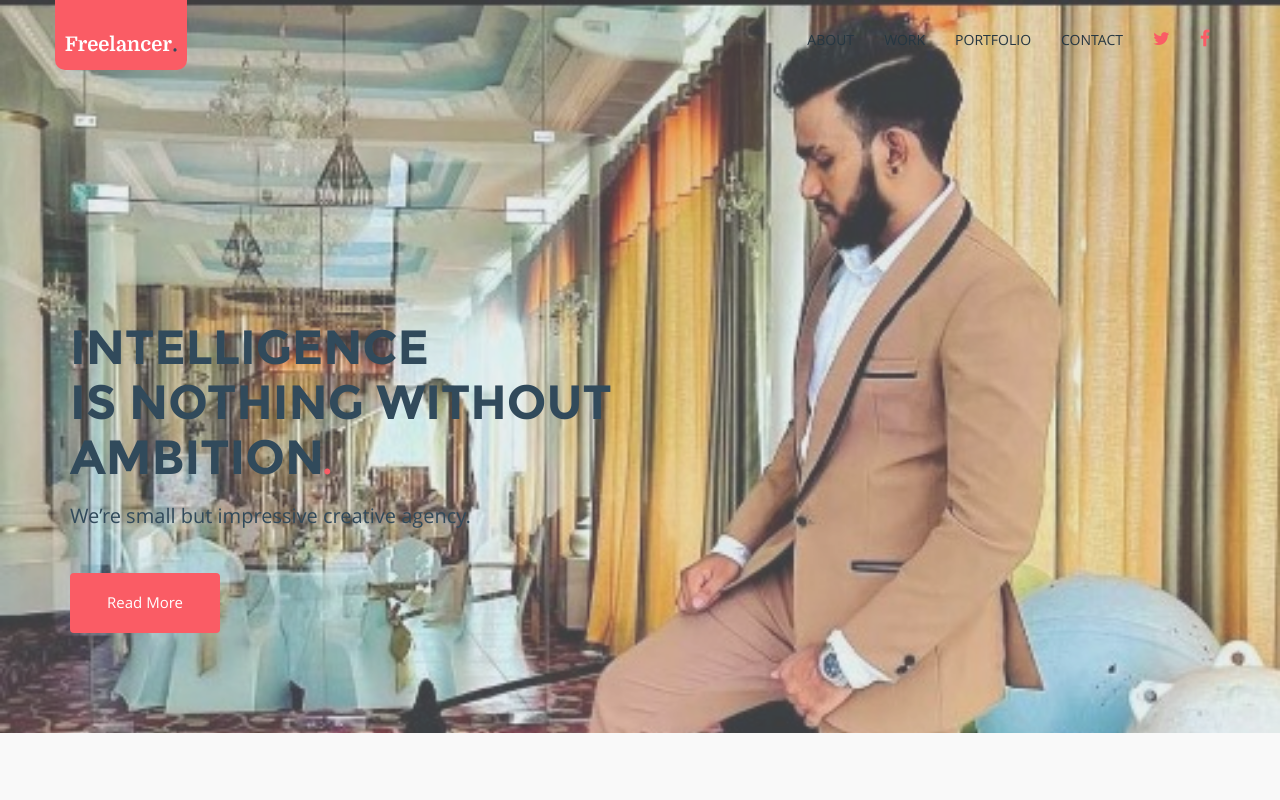
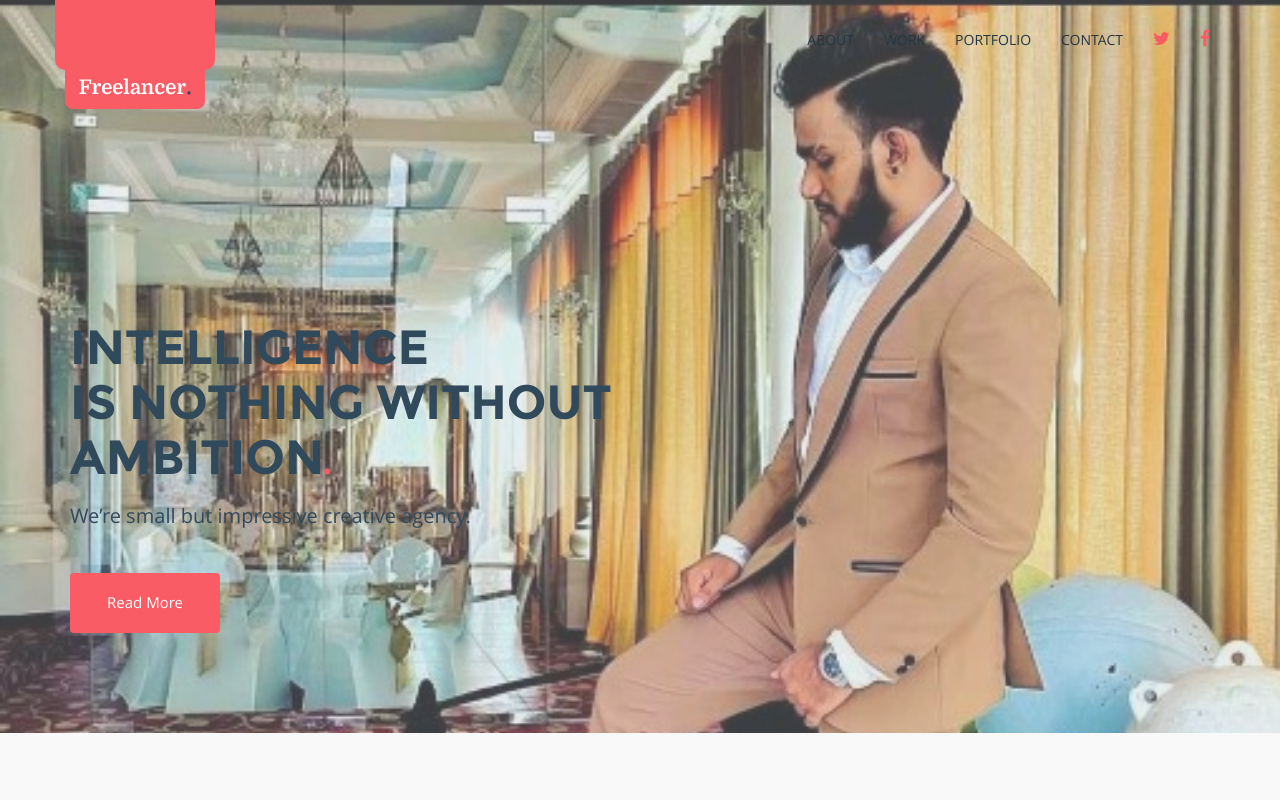
Before and after one commit to Harshana20/Website, a plain HTML site: page index.html in a window 1280 px wide. Shown: the top 800 px of the page. Drawn offline with Linux system fonts and the light colour scheme.

Commit message:
Update index.html

```diff
--- a/index.html
+++ b/index.html
@@ -51,7 +51,7 @@
                     </button>
 
 					<div class="brand-bg">
-                    <a class="navbar-brand" href="index.html"><img src="assets/images/logo2.png" alt="Freelancer Logo" /></a>
+                    <a class="navbar-brand" href="index.html"><img src="assets/images/logo.png" alt="Freelancer Logo" /></a>
 					</div>
                 </div>
 
```
